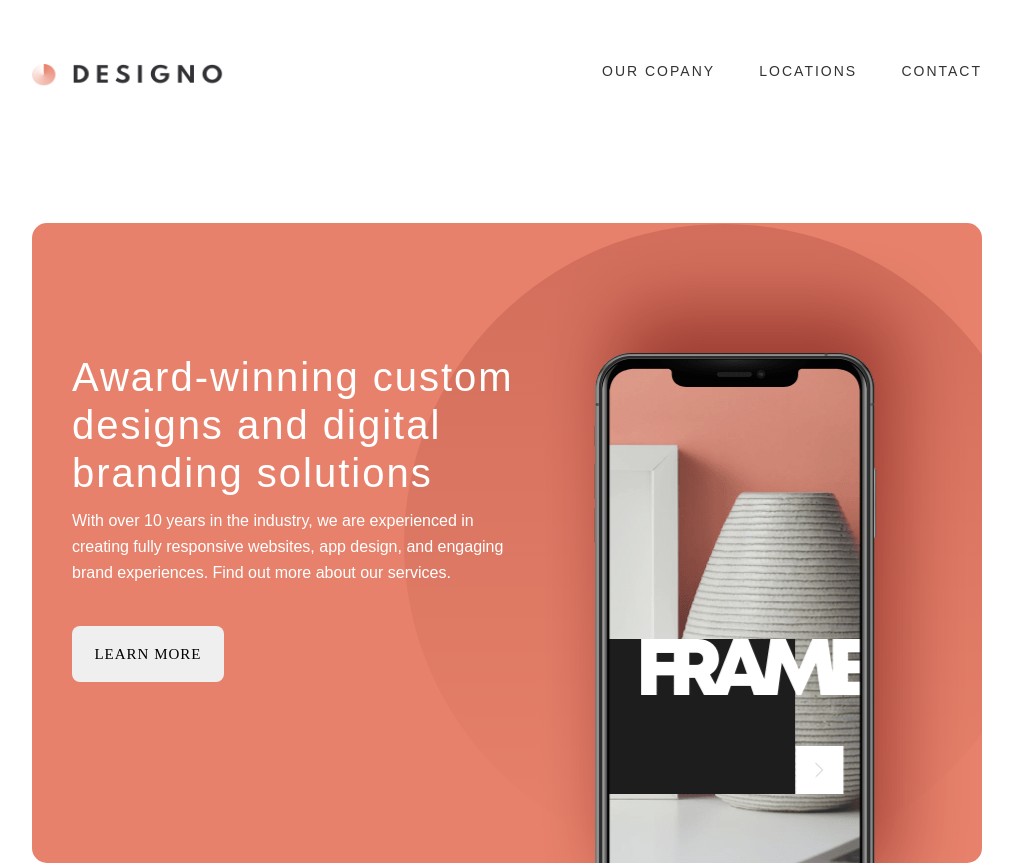
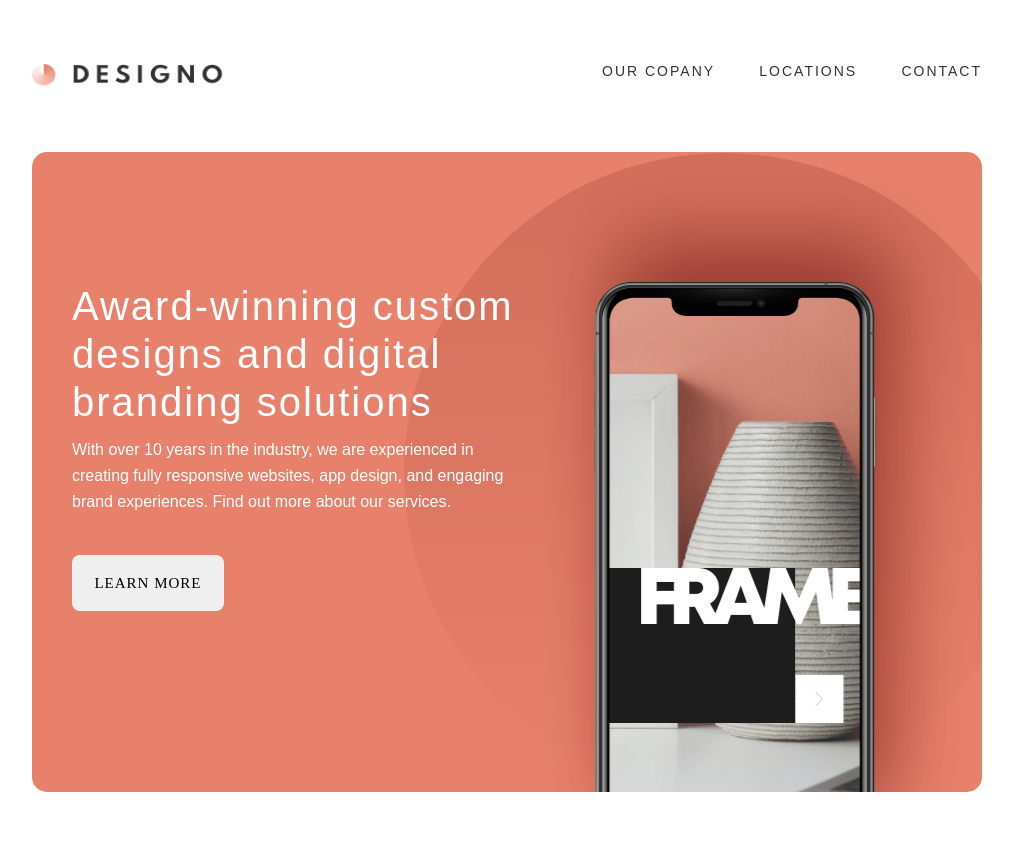
Before and after one commit to FabianAndiel1985/designo-NextJS, a Next.js app: page / in a window 1280 px wide. Shown: the top 865 px of the page, without its empty margins (133-1146 px from the left). Built offline with nearby package versions, Linux system fonts and the light colour scheme.

Commit message:
smaller refactorings

```diff
--- a/app/globals.scss
+++ b/app/globals.scss
@@ -8,7 +8,7 @@
       }
     }
     .home-container {
-      padding: 65px 165px 0px;
+      padding: 0px 165px 0px;
       @media (max-width: $maxTablet) {
         padding: 65px 39px 0px;
       }
--- a/components/Footer/Footer.scss
+++ b/components/Footer/Footer.scss
@@ -46,7 +46,7 @@
         height:423px;
       }
 
-      @media (max-width: $maxTablet) {
+      @media (max-width: $maxMobile) {
         height:815px;
         padding: 253px 24px 64px 24px;
       }
--- a/components/Header/Navbar.scss
+++ b/components/Header/Navbar.scss
@@ -5,7 +5,7 @@
     display:flex;
     justify-content: space-between;
     height:24px;
-    margin:64px 165px 70px 165px;
+    margin:64px 165px;
 
 
     .hideOnMobile {
--- a/components/Header/NavbarTexts.js
+++ b/components/Header/NavbarTexts.js
@@ -3,7 +3,7 @@ import Link from 'next/link';
 import "./NavbarTexts.scss";
 
 const NavbarTexts = ({isHeader, brightLinks, hideOnMobile}) => {
-    const navbarLinks = [{title:"our copany", link:"/"}, {title:"locations", link:"/"}, {title:"contact", link:"/"} ];
+    const navbarLinks = [{title:"our copany", link:"/"}, {title:"locations", link:"/"}, {title:"contact", link:"/contact"} ];
     return (
         <>
         <div className={`navbar__links ${isHeader ? '' : 'navbar__links__footer'} ${brightLinks ? 'brightLinks' : 'darkLinks'} ${hideOnMobile && 'hideLinks'} ` }>
```
